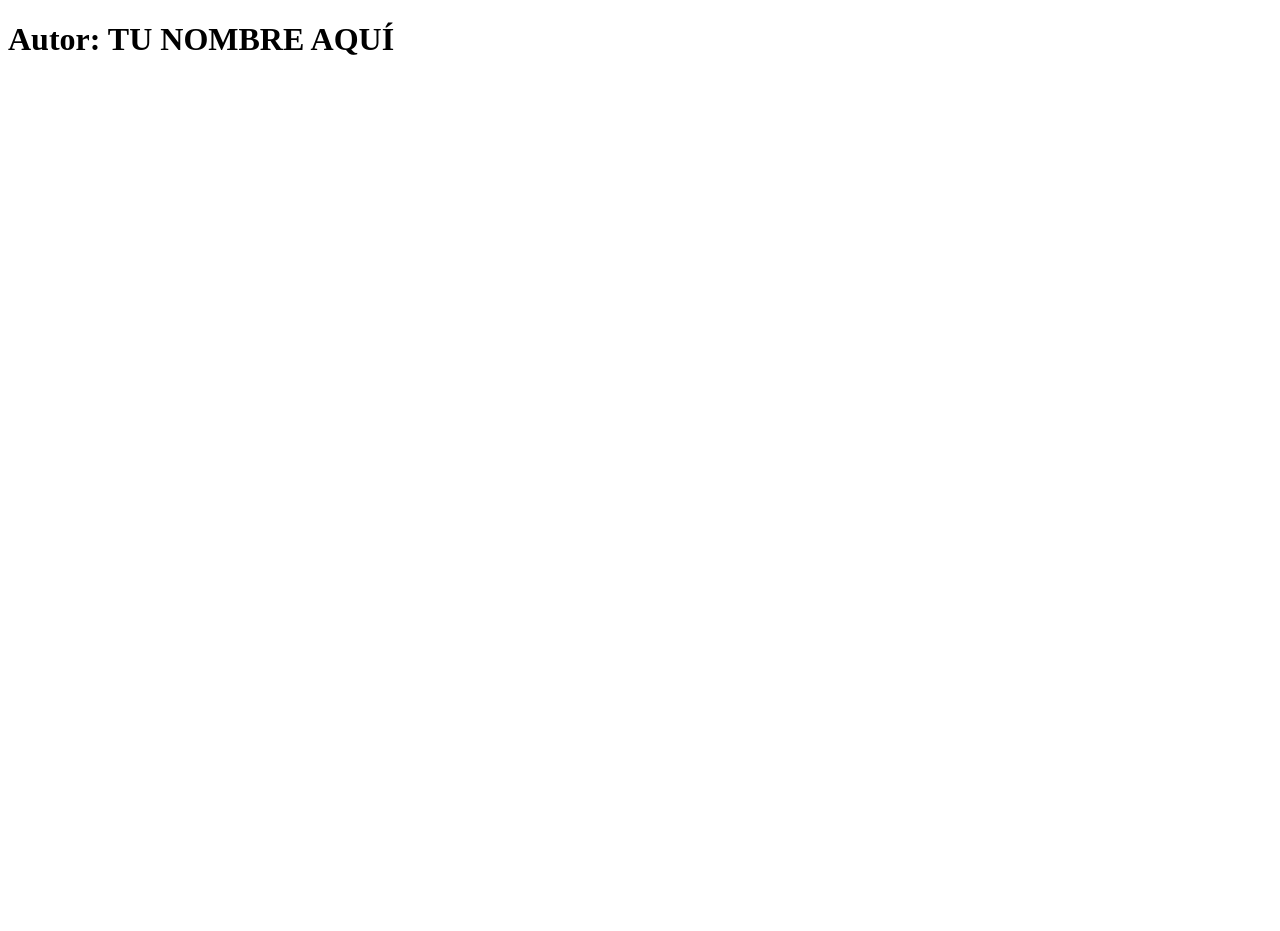
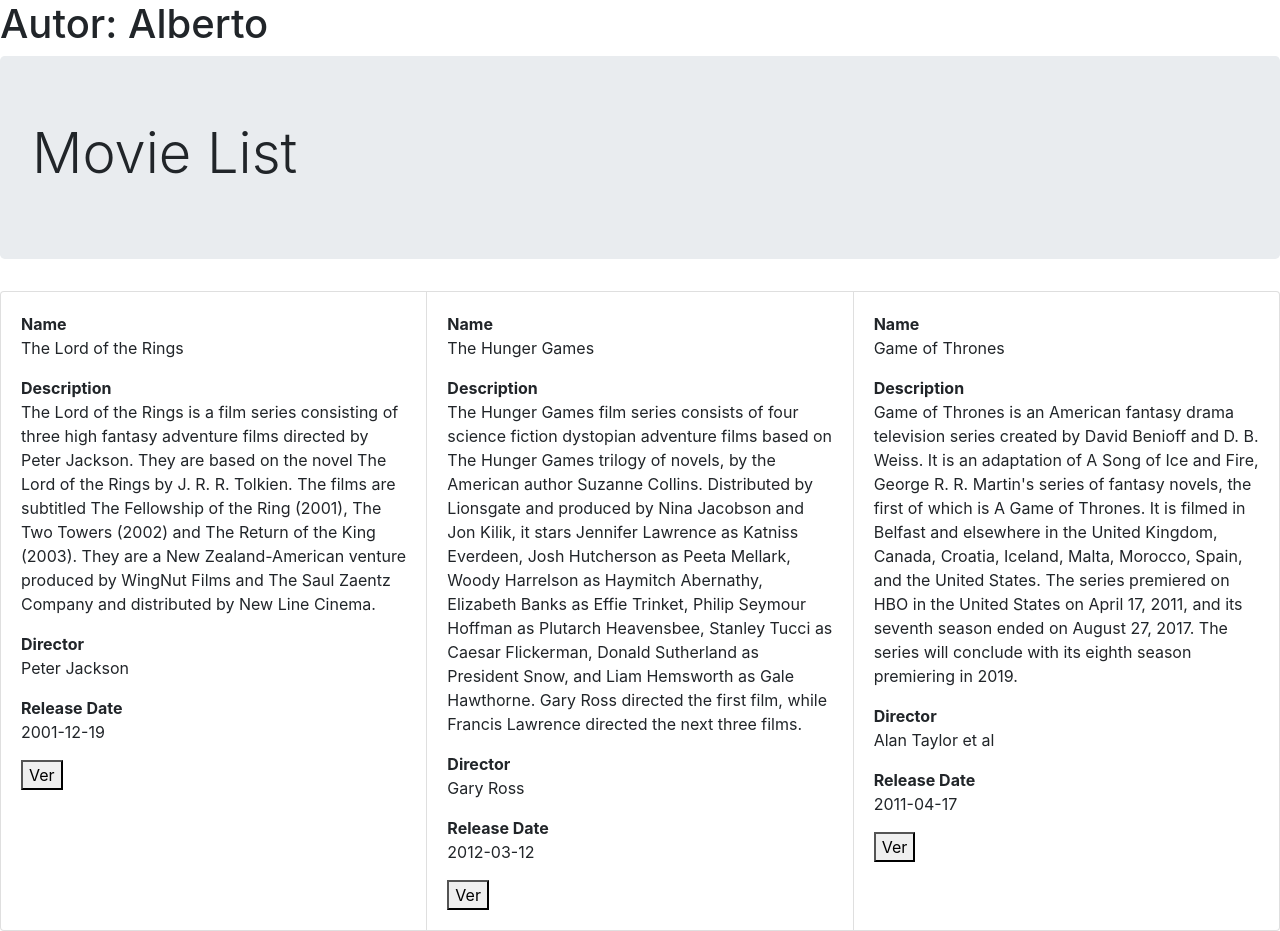
Before and after one commit to AlbertoAtienzar/practica_vuejs_introduccion, a website: page index.html in a window 1280 px wide. Before the commit the page ends 800 px from the top, so only its background shows below. Drawn offline with nearby package versions, Linux system fonts and the light colour scheme.

Commit message:
cancer terminal

```diff
--- a/index.html
+++ b/index.html
@@ -7,14 +7,36 @@
         <meta name="author" content="">
         <meta name="description" content="">
         <meta name="viewport" content="width=device-width, initial-scale=1">
+        <link rel="stylesheet" href="https://stackpath.bootstrapcdn.com/bootstrap/4.3.1/css/bootstrap.min.css">
     </head>
 
     <body>
 
-        <h1 id="autor">Autor: TU NOMBRE AQUÍ</h1>
+        <h1 id="autor">Autor: Alberto</h1>
 
         <!-- https://vuejs.org/v2/guide/index.html -->
         <div id="app">
+
+            <div class="jumbotron" >
+                <h1 class="display-4" id="title">{{col.collection.title}}</h1>
+            </div>
+
+            <div class="card-group">
+                <div class="card" style="width: 18rem" v-for="item in col.collection.items">
+                    <div class="card-body">
+                        <dl v-for="data in item.data">
+                            <dt>
+                                {{data.prompt}}
+                            </dt>
+                            <dd>
+                                {{data.value}}
+                            </dd>
+                        </dl>
+                        <button type="button">Ver</button>
+                    </div>
+                </div>
+            </div>
+
             <!--
                  TODO: Mostrar datos del objeto collection. Ver archivo ./js/script.js
                - Cargar la librería de VueJS y el script ./js/script.js al final de la etiqueta <body>
@@ -29,7 +51,11 @@
             -->
 
         </div>
-
+        <script src="https://cdn.jsdelivr.net/npm/vue@2/dist/vue.js"></script>
+        <script src="js/script.js"></script>
+        <script src="https://code.jquery.com/jquery-3.3.1.slim.min.js"></script>
+         <script src="https://cdnjs.cloudflare.com/ajax/libs/popper.js/1.14.7/umd/popper.min.js"></script>
+         <script src="https://stackpath.bootstrapcdn.com/bootstrap/4.3.1/js/bootstrap.min.js" ></script>
     </body>
 
 </html>
--- a/package.json
+++ b/package.json
@@ -12,5 +12,8 @@
     "chromedriver": "^96.0.0",
     "nightwatch": "^1.7.13",
     "serve-handler": "^6.1.3"
+  },
+  "dependencies": {
+    "boostrap": "^2.0.0"
   }
 }
```
Also changed, not shown: js/script.js (line endings or trailing spaces), 1 other file.
